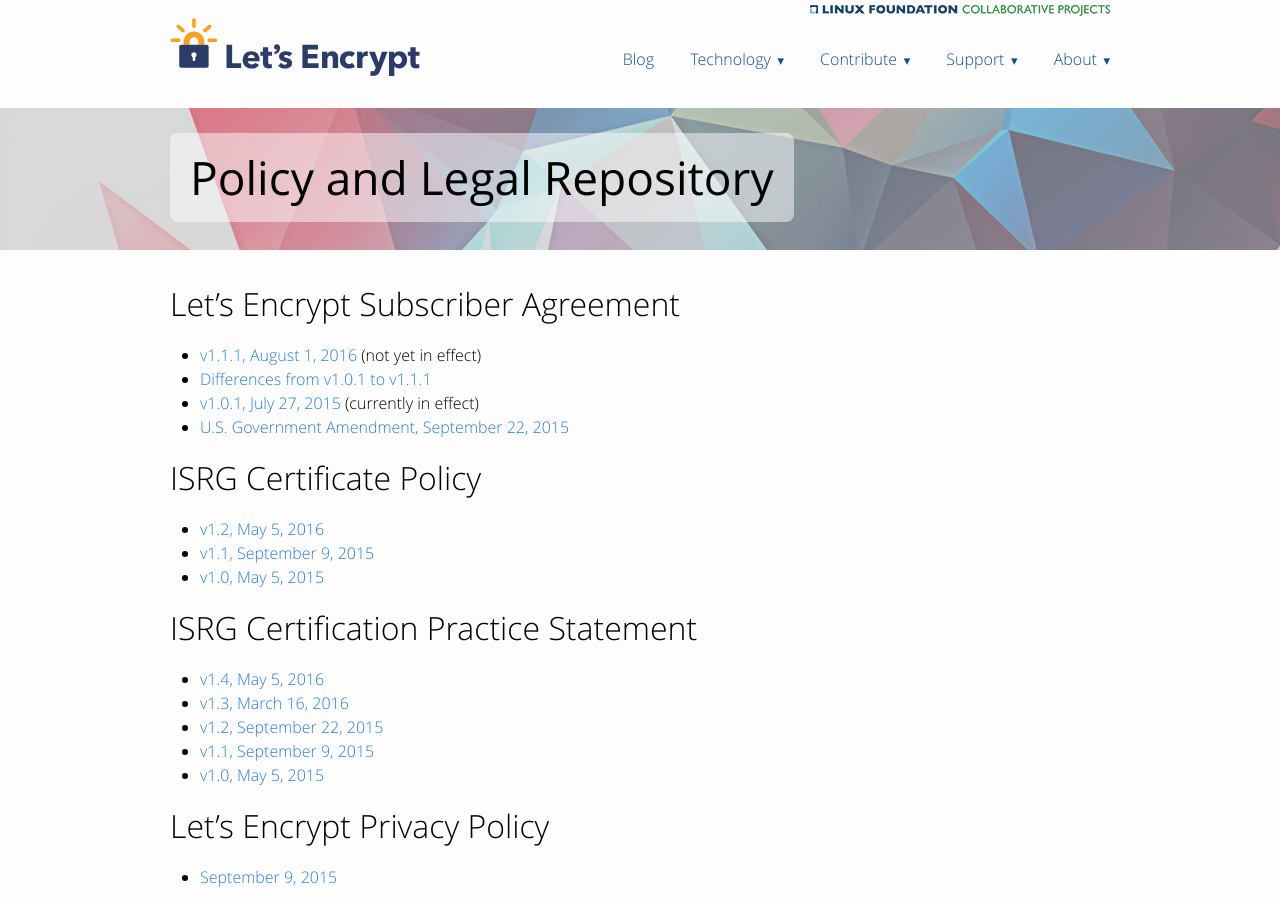
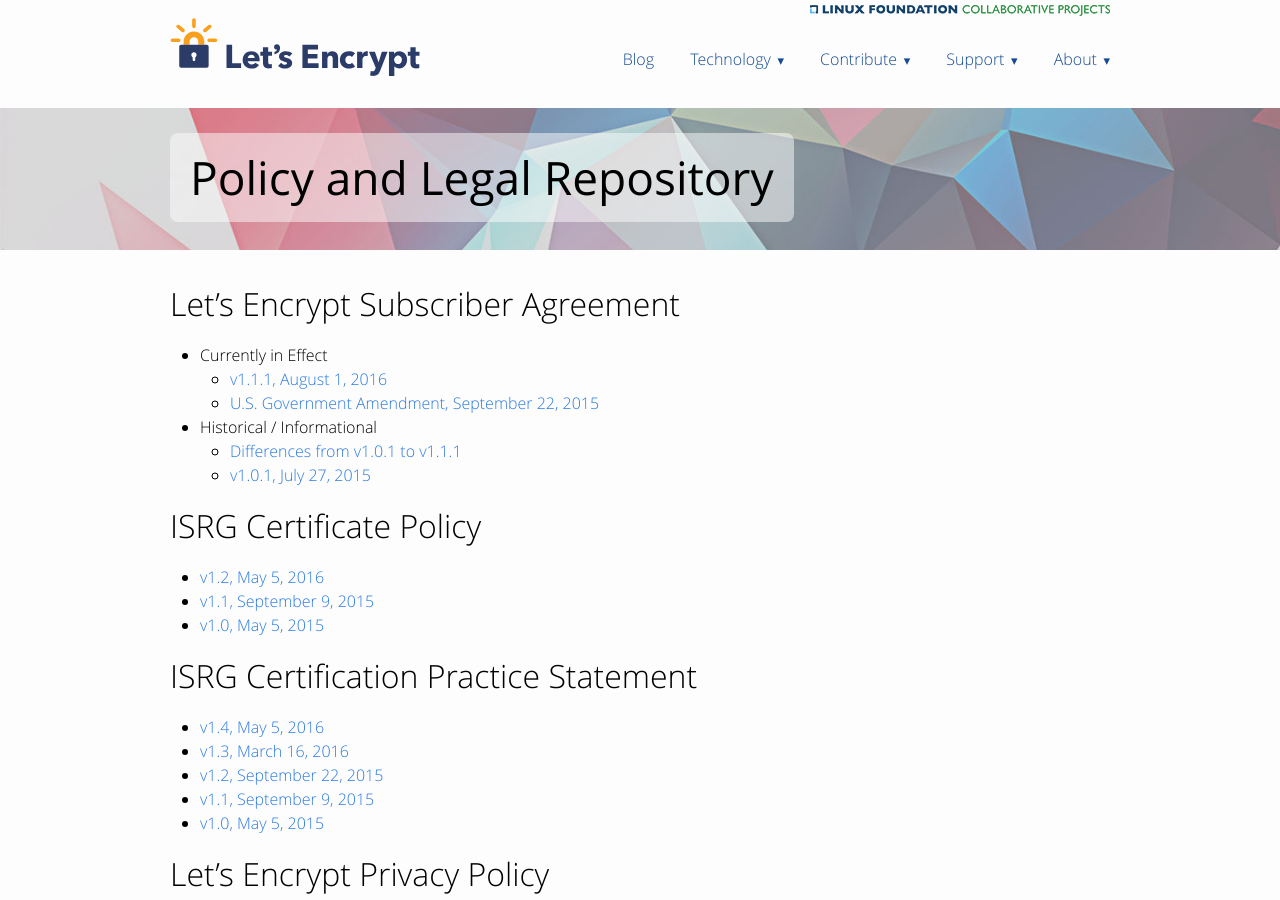
Before and after one commit to snowman1120/website, a Jekyll site: the page built from repository.md, in a window 1280 px wide and 900 px high. Built offline with Jekyll 4.4.1, drawn with Linux system fonts in a browser that asks for light colours.

Commit message:
New Subscriber Agreement in effect.

```diff
--- a/repository.md
+++ b/repository.md
@@ -7,10 +7,12 @@ top_graphic: 1
 
 # Let's Encrypt Subscriber Agreement
 
-* [v1.1.1, August 1, 2016](/documents/LE-SA-v1.1.1-August-1-2016.pdf) (not yet in effect)
-* [Differences from v1.0.1 to v1.1.1](/documents/LE-SA-v1.0.1-v1.1.1-diff.docx)
-* [v1.0.1, July 27, 2015](/documents/LE-SA-v1.0.1-July-27-2015.pdf) (currently in effect)
-* [U.S. Government Amendment, September 22, 2015](/documents/LE-USG-SA-Amendment-Sept-22-2015.pdf)
+* Currently in Effect
+  * [v1.1.1, August 1, 2016](/documents/LE-SA-v1.1.1-August-1-2016.pdf)
+  * [U.S. Government Amendment, September 22, 2015](/documents/LE-USG-SA-Amendment-Sept-22-2015.pdf)
+* Historical / Informational
+  * [Differences from v1.0.1 to v1.1.1](/documents/LE-SA-v1.0.1-v1.1.1-diff.docx)
+  * [v1.0.1, July 27, 2015](/documents/LE-SA-v1.0.1-July-27-2015.pdf)
 
 # ISRG Certificate Policy
 
```
